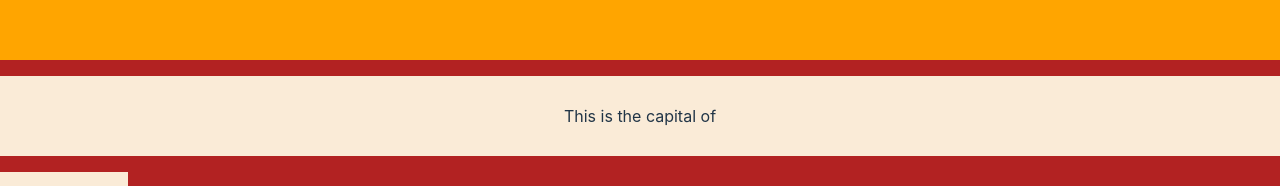
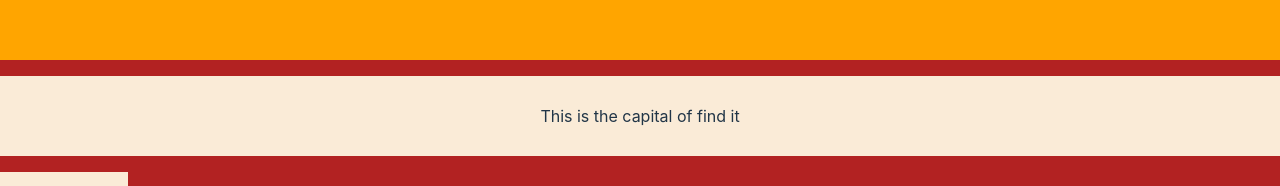
Before and after one commit to nikolaos-konstan/React-hangman, a React (Vite) app in the folder Hangman/: page / in a window 1280 px wide. Shown: the part 420-606 px from the top of the page. Built offline with nearby package versions, Linux system fonts and the light colour scheme.

Commit message:
winning  condition works

```diff
--- a/Hangman/src/App.jsx
+++ b/Hangman/src/App.jsx
@@ -5,28 +5,30 @@ import Word from './components/Word'
 import Message from './components/Message'
 import Options from './components/Options'
 import Keyboard from './components/Keyboard'
-import { useState } from 'react'
+import { useEffect, useState } from 'react'
 
 function App() {
 
   const [myCapital, setMyCapital] = useState('')
-  const [myCapitalArray, setMyCapitalArray] = useState([])
+  const [myCapitalArray, setMyCapitalArray] = useState(["do","not","empty"])
   const [myCountry, setMyCountry] = useState('')
   const [myClickedLetter, setMyClickedLetter] = useState('')
   const [myUsedLetters, setMyUsedLetters] = useState([])
   const [isOver, setIsOver] = useState(false)
 
-  const [test, setTest] = useState([])
 
+  useEffect(()=>{
 
+    setMyCapitalArray(myCapitalArray.filter(x=> x!==myClickedLetter))
+    console.log(myCapitalArray)
+  }, [myClickedLetter])
 
 
   const handleClickNewGame = () =>{
     setMyClickedLetter('')
     const randomnumber = Math.floor(Math.random() * 194)
     setMyCapital(capitals[randomnumber].capital)
-    setMyCapitalArray(capitals[randomnumber].capital.toUpperCase().split(''))
-    setTest(capitals[randomnumber].capital.toUpperCase().split(''))
+    setMyCapitalArray(capitals[randomnumber].capital.replace(/[^\w\s]|_/g, '').replace(/\s+/g, '').toUpperCase().split(''))
     setMyCountry(capitals[randomnumber].country)
     setMyUsedLetters([])
   }
@@ -36,20 +38,16 @@ function App() {
   const handleClickKey= (letter) =>{
     setMyClickedLetter(letter)
     setMyUsedLetters([...myUsedLetters, letter])
-    setTest(test.filter(x=> x!==myClickedLetter))
-    console.log(test)
+
   }
-  /*let updatedArray = myCapitalArray
-  updatedArray = updatedArray.filter(x=> x!==myClickedLetter)
-  console.log(updatedArray)
-  */
 
-  console.log(test)
+
+  console.log(myCapitalArray)
 
   return (
     <div>
       <Word
-      myCapitalArray = {myCapitalArray}
+      myCapital = {myCapital}
       myUsedLetters={myUsedLetters}
       setIsOver={setIsOver}
       isOver={isOver}
@@ -57,7 +55,7 @@ function App() {
        />
        <Message
        myCountry={myCountry}
-       test={test}
+       myCapitalArray={myCapitalArray}
        />
        <div className="container">
         <Options handleClickNewGame = {handleClickNewGame}/>
--- a/Hangman/src/components/Message.jsx
+++ b/Hangman/src/components/Message.jsx
@@ -1,9 +1,9 @@
 /* eslint-disable react/prop-types */
 
-export const Message = ({myCountry, test}) => {
+export const Message = ({myCountry, myCapitalArray}) => {
   return (
     <div>
-    <p>This is the capital of {test.length===0?myCountry:"find it"}</p>
+    <p>This is the capital of {myCapitalArray.length===0?myCountry:"find it"}</p>
     </div>
   )
 }
--- a/Hangman/src/components/Word.jsx
+++ b/Hangman/src/components/Word.jsx
@@ -5,12 +5,14 @@ import Letters from "./Letters"
 
 
 
-const Word = ({myCapitalArray, myUsedLetters}) => {
+const Word = ({myCapital, myUsedLetters}) => {
+
+  const hiddenWord = myCapital.toUpperCase().split('')
 
 
   return (
     <div className='word'>
-        {myCapitalArray.map((item, index) =><Letters myUsedLetters={myUsedLetters} value={item} key={index} />)}
+        {hiddenWord.map((item, index) =><Letters myUsedLetters={myUsedLetters} value={item} key={index} />)}
     </div>
   )
 }
```
